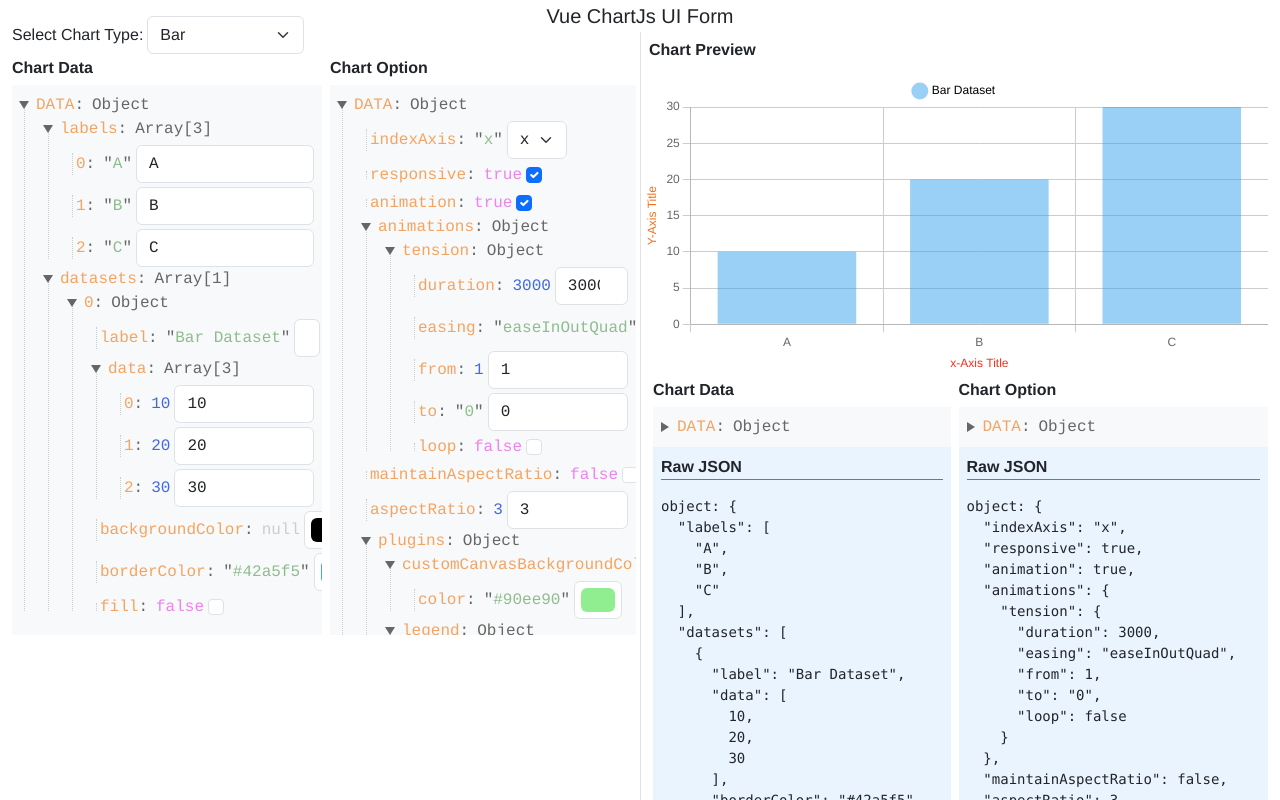
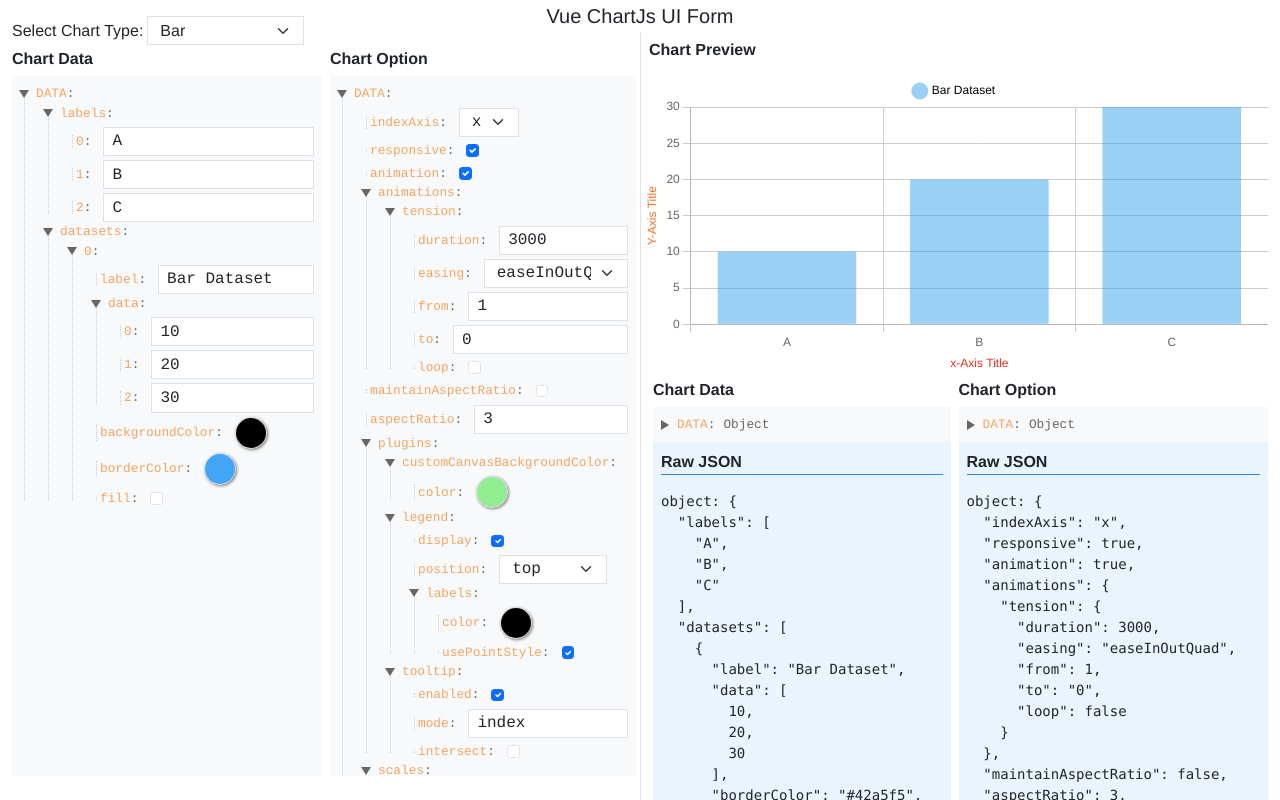
Before and after one commit to hemant-rao/vue-chartjs-ui-form, a Vue app: page / in a window 1280 px wide. Shown: the top 800 px of the page. Built offline with nearby package versions, Linux system fonts and the light colour scheme.

Commit message:
design update

```diff
--- a/src/components/ChartJs.vue
+++ b/src/components/ChartJs.vue
@@ -2,7 +2,7 @@
   <div class="container-fluid">
     <div class="col-12 p-0">
       <h2 class="text-center my-1">Vue ChartJs UI Form</h2>
-      <div class="row m-0 p-0">
+      <div class="row m-0 p-0 mb-3">
         <div class="col-6 p-0">
           <!-- Color: <input type="color" /> -->
           <!-- {{ dynamicChartData }} -->
@@ -647,4 +647,16 @@
   font-size: 20px;
   margin-bottom: 10px;
 }
+.form-select {
+  border-radius: 0px !important;
+  padding: 0.1rem 2.25rem 0.1rem 0.75rem;
+}
+.form-control:focus,
+.form-select:focus,
+.form-select:active,
+.form-select:focus-visible {
+  outline: none;
+  border-color: #dee2e6;
+  box-shadow: none;
+}
 </style>
--- a/src/components/JsonFormComponent.vue
+++ b/src/components/JsonFormComponent.vue
@@ -12,8 +12,13 @@
       "
     >
       <span class="data__key">{{ objectKey }}</span>
-      <span :class="dataValueClass">{{ dataValue }}</span>
-      <span v-if="isPrimitive" class="ms-1" @click.stop="">
+      <!-- <span :class="dataValueClass">{{ dataValue }}</span> -->
+      <span
+        v-if="isPrimitive"
+        :class="colorClassHandler(objectKey)"
+        class="ms-1"
+        @click.stop=""
+      >
         <template v-if="objectKey === 'indexAxis'">
           <select
             :value="dataObject"
@@ -55,17 +60,17 @@
             </option>
           </select>
         </template>
-        <template v-else-if="inputTextFieldList.includes(objectKey)">
+        <template v-else-if="inputNumberFieldList.includes(objectKey)">
           <input
-            type="text"
+            type="number"
             :value="dataObject"
             @input="debouncedUpdate($event.target.value)"
             class="form-control"
           />
         </template>
-        <template v-else-if="inputNumberFieldList.includes(objectKey)">
+        <template v-else-if="inputTextFieldList.includes(objectKey)">
           <input
-            type="number"
+            type="text"
             :value="dataObject"
             @input="debouncedUpdate($event.target.value)"
             class="form-control"
@@ -104,7 +109,7 @@
       <div v-if="!showDepth">...</div>
       <template v-else>
         <JsonFormComponent
-          v-for="(node, key) in data"
+          v-for="(node, key) in formData"
           :key="key"
           :object-key="key"
           :data-object="node"
@@ -177,7 +182,7 @@
     }
   },
   computed: {
-    data() {
+    formData() {
       if (typeof this.dataObject === "boolean") return this.dataObject;
       if (this.dataObject) {
         return this.dataObject;
@@ -192,28 +197,28 @@
       return null;
     },
     dataValue() {
-      if (this.isArray) return `Array[${this.data.length}]`;
+      if (this.isArray) return `Array[${this.formData.length}]`;
       if (this.isObject) {
-        const objLength = Object.keys(this.data).length;
+        const objLength = Object.keys(this.formData).length;
         return objLength ? "Object" : "Object (empty)";
       }
       return this.primitiveValue;
     },
     primitiveValue() {
       if (this.isNull) return "null";
-      return this.data;
+      return this.formData;
     },
     dataType() {
       if (this.isNull) return "null";
       if (this.isObject) return "object";
       if (this.isArray) return "array";
-      return typeof this.data;
+      return typeof this.formData;
     },
     isPrimitive() {
       return (
-        typeof this.data === "string" ||
-        typeof this.data === "number" ||
-        typeof this.data === "boolean" ||
+        typeof this.formData === "string" ||
+        typeof this.formData === "number" ||
+        typeof this.formData === "boolean" ||
         this.isNull
       );
     },
@@ -221,18 +226,18 @@
       return (
         !this.isNull &&
         !this.isUndefined &&
-        !Array.isArray(this.data) &&
-        typeof this.data === "object"
+        !Array.isArray(this.formData) &&
+        typeof this.formData === "object"
       );
     },
     isArray() {
-      return Array.isArray(this.data);
+      return Array.isArray(this.formData);
     },
     isNull() {
-      return this.data === null;
+      return this.formData === null;
     },
     isUndefined() {
-      return this.data === undefined;
+      return this.formData === undefined;
     },
     dataValueClass() {
       const dataValueClass = ["data__value"];
@@ -269,24 +274,26 @@
       this.open = !this.open;
     },
     updateData(value) {
-      //   console.log("updateData-value", value);
       this.$emit("update-data", value);
     },
     updateChildData(key, value) {
-      // // console.log("updateChildData-value", key, ":", value);
-      this.data[key] = value;
-      this.$emit("update-data", this.data);
+      this.formData[key] = value;
+      this.$emit("update-data", this.formData);
     },
     debouncedUpdate(value) {
       clearTimeout(this.debounceTimeout); // Clear the previous timeout
       this.debounceTimeout = setTimeout(() => {
         this.updateData(value); // Update the data after the delay
-        // console.log("0000000000ddddddddd", value);
-      }, 300); // 300ms delay
+      }, 300);
+    },
+    colorClassHandler(objectKey) {
+      if (objectKey.toString().includes("color")) {
+        return "color-picker";
+      }
     },
   },
   watch: {
-    data: {
+    formData: {
       handler(newValue) {
         this.$emit("update-data", newValue);
       },
@@ -300,10 +307,34 @@
 * {
   text-align: left;
 }
+.form-control {
+  border-radius: 0px !important;
+  padding: 0.1rem 8px;
+}
+.form-select {
+  border-radius: 0px !important;
+  padding: 0.1rem 2.25rem 0.1rem 0.75rem;
+}
+.form-control-color {
+  width: 2em;
+  height: 2em;
+  border-radius: 50% !important;
+  box-shadow: 1px 1px 3px 0px grey;
+  padding: 0;
+}
+.form-control:focus,
+.form-select:focus,
+.form-select:active,
+.form-select:focus-visible,
+.form-check-input:focus {
+  outline: none;
+  border-color: #dee2e6;
+  box-shadow: none;
+}
 .data__type {
   position: relative;
   font-family: courier;
-  font-size: 1rem;
+  font-size: 0.8rem;
   white-space: pre;
   text-align: left;
 }
--- a/src/components/JsonFormComponentData.vue
+++ b/src/components/JsonFormComponentData.vue
@@ -12,7 +12,7 @@
       "
     >
       <span class="data__key">{{ objectKey }}</span>
-      <span :class="dataValueClass">{{ dataValue }}</span>
+      <!-- <span :class="dataValueClass">{{ dataValue }}</span> -->
       <span v-if="isPrimitive" class="ms-1" @click.stop="">
         <template v-if="objectKey === 'indexAxis'">
           <select
@@ -303,7 +303,7 @@
 .data__type {
   position: relative;
   font-family: courier;
-  font-size: 1rem;
+  font-size: 0.8rem;
   white-space: pre;
   text-align: left;
 }
--- a/src/components/JsonFormParent.vue
+++ b/src/components/JsonFormParent.vue
@@ -13,7 +13,7 @@
           completeJsonData.labels.length
         "
       >
-        <JsonFormComponentData
+        <JsonFormComponent
           v-if="dataTitle === 'Chart Data'"
           :depth="1000"
           :data-object="completeJsonData"
@@ -35,7 +35,7 @@
 </template>
 
 <script>
-import JsonFormComponentData from "./JsonFormComponentData.vue";
+// import JsonFormComponentData from "./JsonFormComponentData.vue";
 import JsonFormComponent from "./JsonFormComponent.vue";
 export default {
   props: {
@@ -52,7 +52,7 @@
   },
   name: "JsonFormParent",
   components: {
-    JsonFormComponentData,
+    // JsonFormComponentData,
     JsonFormComponent,
   },
   data() {
@@ -84,8 +84,8 @@
   background-color: #eaf4ff;
 }
 .json-viewer-height {
-  height: 550px;
-  max-height: 550px;
+  height: calc(100vh - 100px);
+  max-height: calc(100vh - 100px);
   overflow: auto;
 }
 .raw-json-parent {
--- a/src/components/JsonTree.vue
+++ b/src/components/JsonTree.vue
@@ -174,7 +174,7 @@
   .data__type {
     position: relative;
     font-family: courier;
-    font-size: 1rem;
+    font-size: .8rem;
     white-space: pre;
     text-align: left;
   }
--- a/src/components/PrintJsonParent.vue
+++ b/src/components/PrintJsonParent.vue
@@ -73,14 +73,15 @@
 }
 .json-viewer-height {
   height: auto;
-  max-height: 550px;
+  max-height: calc(100vh - 100px);
   overflow: auto;
 }
 .raw-json-parent {
   text-align: left;
 }
 .raw-json-parent .json-viewer-height {
-  height: 550px;
+  height: calc(100vh - 100px);
+  max-height: calc(100vh - 100px);
 }
 .raw-title-border {
   border-bottom: 1px solid #3784d9;
```
